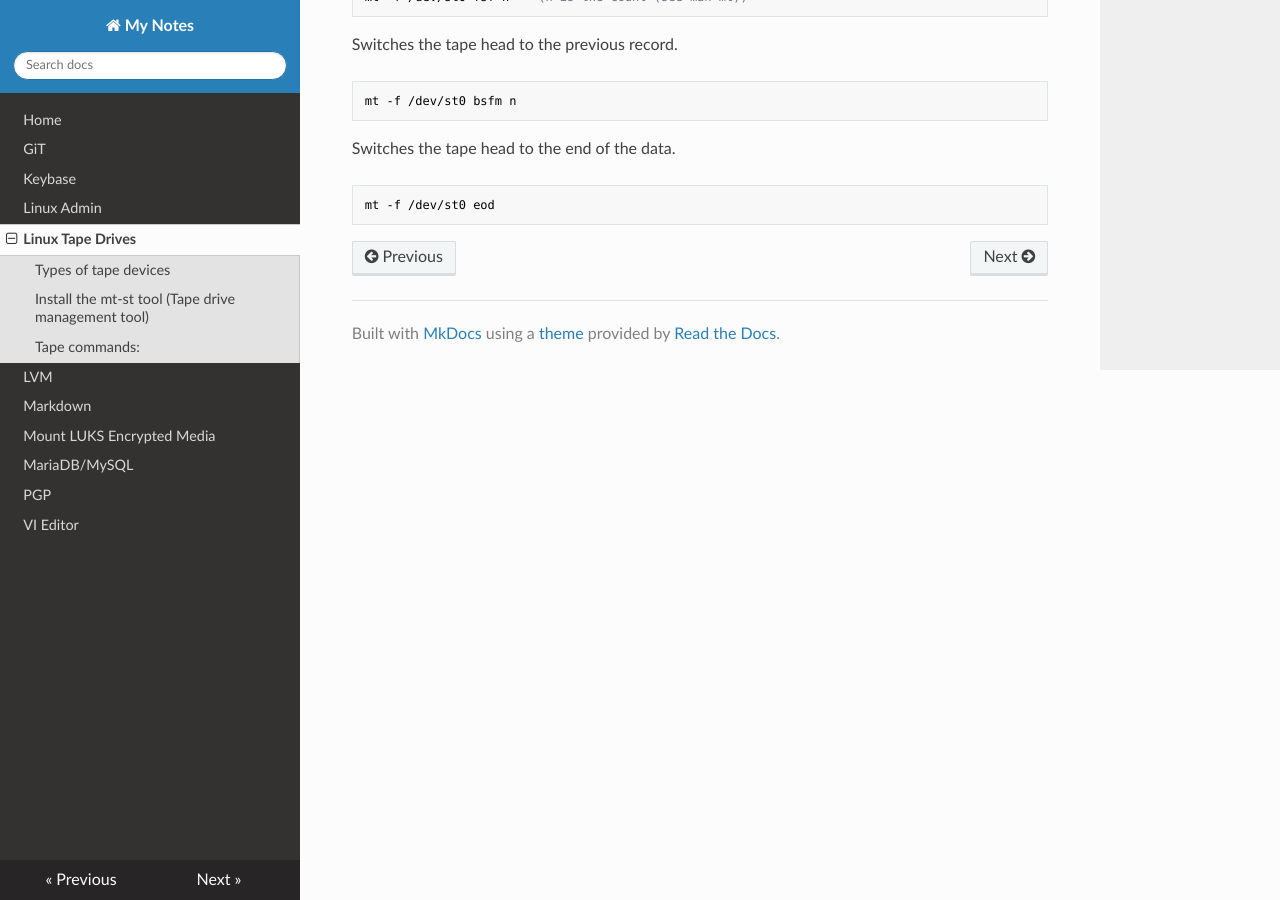
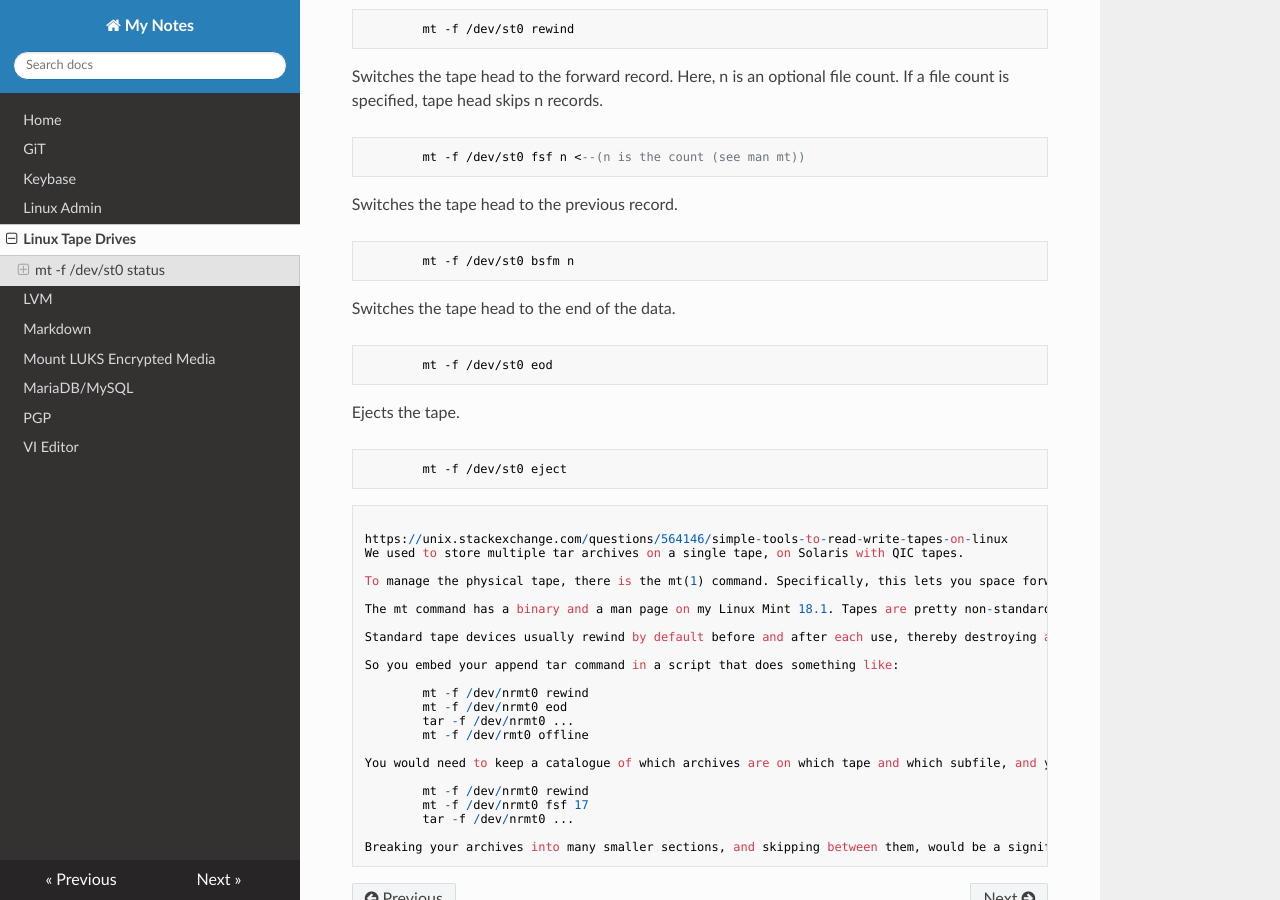
Before and after one commit to rldutch1/notes, an MkDocs documentation site: the page built from docs/linuxtapedrives.md, in a window 1280 px wide and 900 px high, scrolled down 899 px. Built offline with MkDocs 1.6.1, drawn with Linux system fonts in a browser that asks for light colours; nearby versions of some CDN libraries; some of the changed text lies outside the part shown.

Commit message:
Updated linuxtapedrives.md and mysql.md.

````diff
--- a/docs/linuxtapedrives.md
+++ b/docs/linuxtapedrives.md
@@ -3,6 +3,16 @@
 - [ Source: Managing tape devices ](https://access.redhat.com/documentation/en-us/red_hat_enterprise_linux/8/html/managing_storage_devices/managing-tape-devices_managing-storage-devices#tape-commands_managing-tape-devices "")
 - mt -f /dev/st0 status
 -
+
+#### I started using bacula but I am going to keep the "mt" tape commands below for future reference.
+
+```
+To run bacula from the command line type: bconsole
+You can also run it from Webmin once you get it installed.
+The main configuration files for bacula are located in /etc/bacula and /usr/libexec/bacula.
+There is a bacula log file located here /var/log/bacula/bacula.log.
+If you download the bacula tar.gz package, it contains an example folder that has some pretty good examles that can be modified.
+```
 
 #### Types of tape devices
     The following is a list of the different types of tape devices:
@@ -12,31 +22,63 @@
 #### Install the mt-st tool  (Tape drive management tool)
      Install the mt-st package:
 ```
-    # dnf -y install mt-st
+		dnf -y install mt-st
 ```
 
 #### Tape commands:
 Erases the entire tape.
 ```
- mt -f /dev/st0 erase
+		mt -f /dev/st0 erase
 ```
 
 Rewinds the tape device.
 ```
-mt -f /dev/st0 rewind
+		mt -f /dev/st0 rewind
 ```
 
 Switches the tape head to the forward record. Here, n is an optional file count. If a file count is specified, tape head skips n records.
 ```
-mt -f /dev/st0 fsf n <--(n is the count (see man mt))
+		mt -f /dev/st0 fsf n <--(n is the count (see man mt))
 ```
 
 Switches the tape head to the previous record.
 ```
-mt -f /dev/st0 bsfm n
+		mt -f /dev/st0 bsfm n
 ```
 
 Switches the tape head to the end of the data.
 ```
-mt -f /dev/st0 eod
+		mt -f /dev/st0 eod
 ```
+
+Ejects the tape.
+```
+		mt -f /dev/st0 eject
+```
+
+```
+
+https://unix.stackexchange.com/questions/564146/simple-tools-to-read-write-tapes-on-linux
+We used to store multiple tar archives on a single tape, on Solaris with QIC tapes.
+
+To manage the physical tape, there is the mt(1) command. Specifically, this lets you space forward and back using tape marks, using either absolute or relative numbering. Confusingly, the terminology uses "files" in the sense of multiple sub-files separated by tape marks. A complete tar archive would correspond to a "file".
+
+The mt command has a binary and a man page on my Linux Mint 18.1. Tapes are pretty non-standard -- some types of deck won't have all the commands, but tapemarks are pretty fundamental.
+
+Standard tape devices usually rewind by default before and after each use, thereby destroying any pre-positioning you do. Typically, each deck has a designator like /dev/rmt0, and an additional device for the same physical unit like /dev/nrmt0 where the n says "no rewind".
+
+So you embed your append tar command in a script that does something like:
+
+		mt -f /dev/nrmt0 rewind
+		mt -f /dev/nrmt0 eod
+		tar -f /dev/nrmt0 ...
+		mt -f /dev/rmt0 offline
+
+You would need to keep a catalogue of which archives are on which tape and which subfile, and your retrieval would be like:
+
+		mt -f /dev/nrmt0 rewind
+		mt -f /dev/nrmt0 fsf 17
+		tar -f /dev/nrmt0 ...
+
+Breaking your archives into many smaller sections, and skipping between them, would be a significant optimisation for retrieving small numbers of files.
+```
````
Also changed, not shown: docs/mysql.md (+43 -1 lines).
